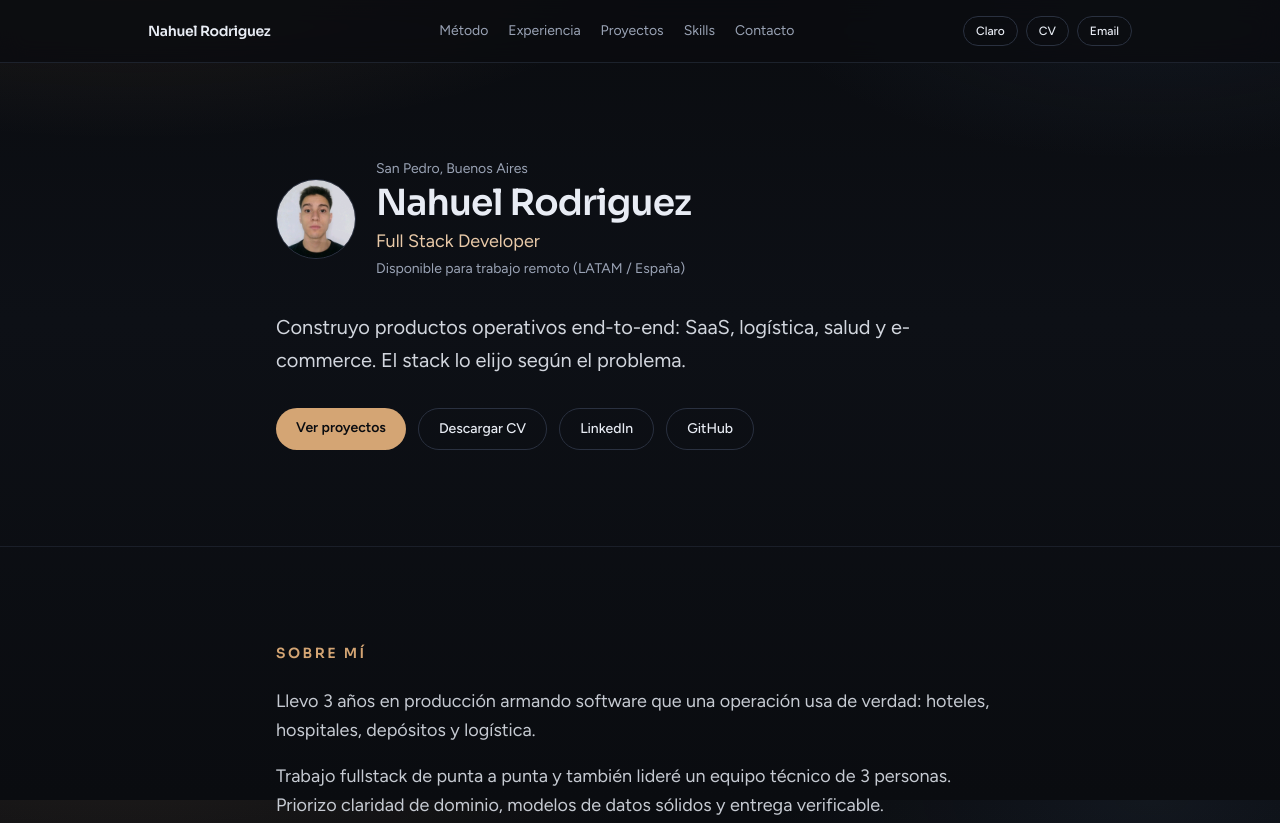
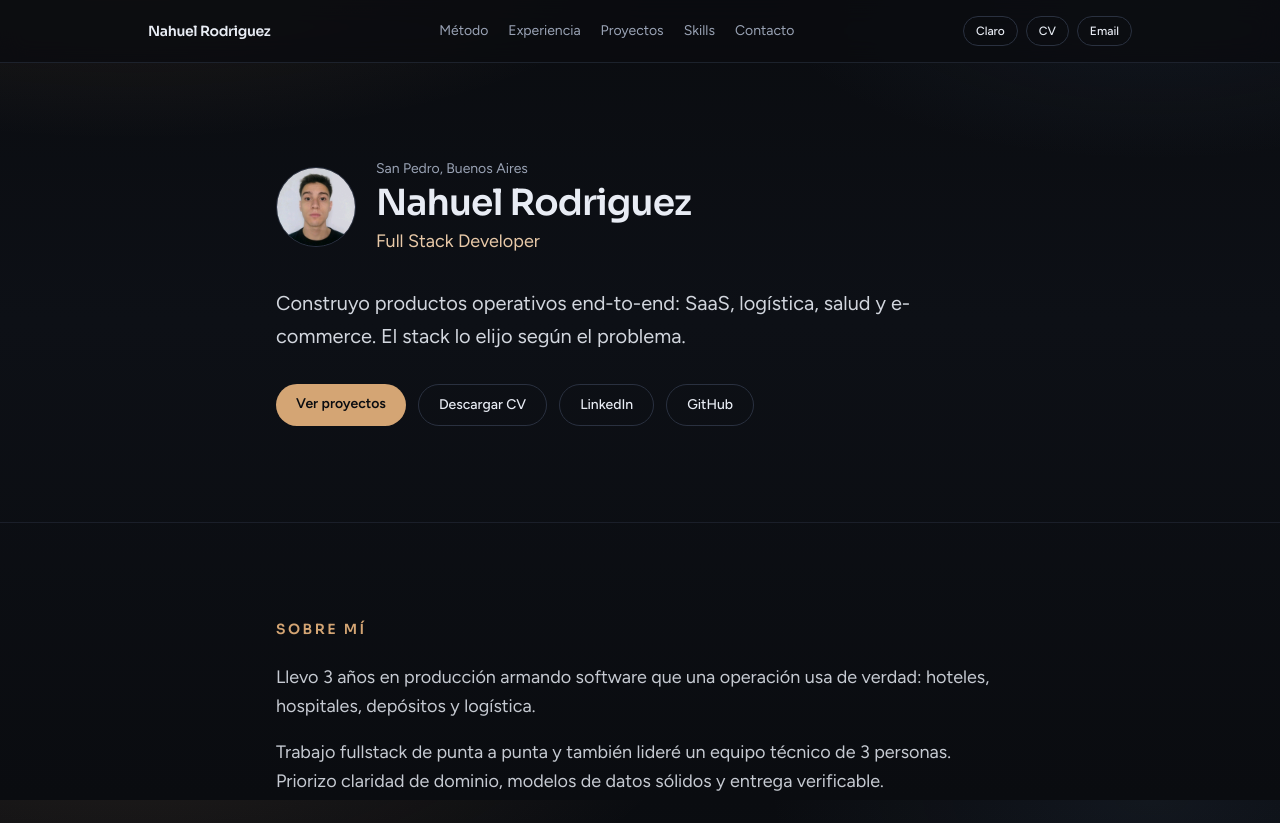
Before and after one commit to nahuelRo/portfolio, an Astro site: page / in a window 1280 px wide. Shown: the top 823 px of the page. Built offline with nearby package versions, Linux system fonts and the light colour scheme; Astro itself is replaced by a stand-in of ours.

Commit message:
fix: quitar línea de disponibilidad remota del hero
El portfolio muestra ubicación; la disponibilidad abierta no aporta
en esta superficie.

Co-authored-by: Cursor <cursoragent@cursor.com>

```diff
--- a/src/components/Hero.astro
+++ b/src/components/Hero.astro
@@ -20,7 +20,6 @@ import { site } from "../data/site";
           {site.name}
         </h1>
         <p class="mt-1 text-lg text-accent-soft">{site.role}</p>
-        <p class="mt-1 text-sm text-muted">{site.availability}</p>
       </div>
     </div>
 
--- a/src/data/site.ts
+++ b/src/data/site.ts
@@ -4,7 +4,6 @@ export const site = {
   tagline:
     "Construyo productos operativos end-to-end: SaaS, logística, salud y e-commerce. El stack lo elijo según el problema.",
   location: "San Pedro, Buenos Aires",
-  availability: "Disponible para trabajo remoto (LATAM / España)",
   avatar: "/avatar.jpg",
   avatarAlt: "Foto de Nahuel Rodriguez",
   email: "nahuelr.developer@gmail.com",
```
